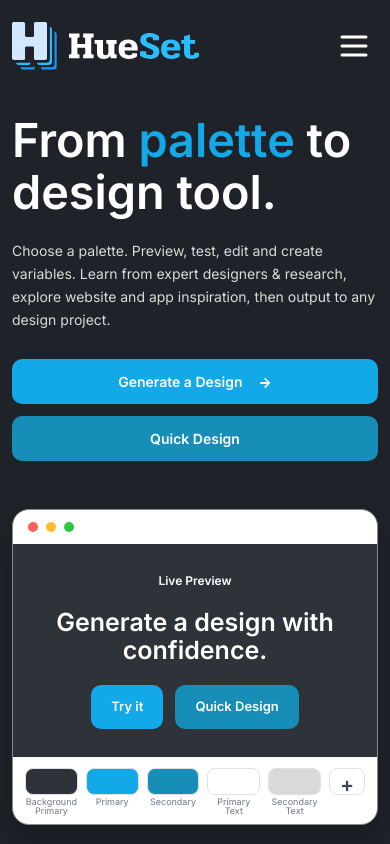
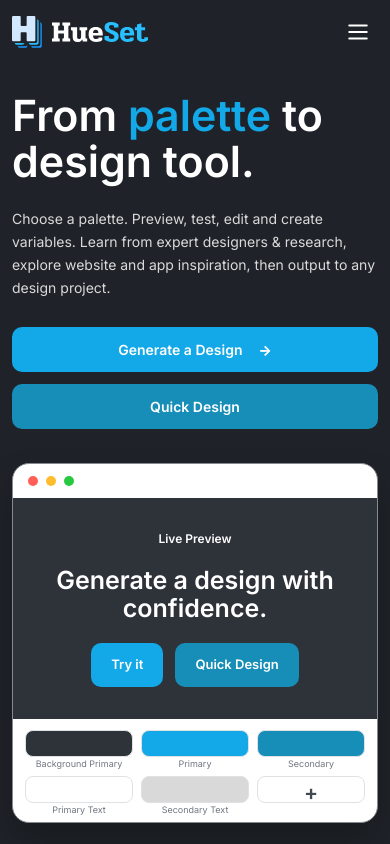
Before and after one commit to CavenLink-Dev/Pallete2Life, a React (Vite) app: page / in a window 390 px wide. Shown: the top 844 px of the page. Built offline with nearby package versions, Linux system fonts and the light colour scheme; the HTML template or start-up script is replaced by a standard one.

Commit message:
Make HueSet landing page fully responsive

```diff
--- a/src/pages/Home.css
+++ b/src/pages/Home.css
@@ -1,7 +1,7 @@
 .hueset-home-shell {
-  min-height: 100%;
+  min-height: 100dvh;
   overflow-x: hidden;
-  background: #000000;
+  background: #1f2329;
 }
 
 .hueset-home {
@@ -17,10 +17,9 @@
   --home-line: rgba(228, 230, 232, 0.28);
   --home-tool-ink: #151a1e;
   --home-tool-line: #dfe2e5;
-  --home-wrap: 1100px;
-  width: min(100%, 1263px);
-  min-height: 100%;
-  margin: 0 auto;
+  --home-wrap: 1440px;
+  width: 100%;
+  min-height: 100dvh;
   color: var(--home-white);
   background: var(--home-charcoal);
   font-family: Inter, ui-sans-serif, system-ui, -apple-system, BlinkMacSystemFont, "Segoe UI", sans-serif;
@@ -39,42 +38,42 @@
 .hueset-home p { margin: 0; letter-spacing: 0; }
 .hueset-home button,
 .hueset-home input { font: inherit; }
-.home-wrap { width: min(100% - 48px, var(--home-wrap)); margin-inline: auto; }
+.home-wrap { width: min(calc(100% - 64px), var(--home-wrap)); margin-inline: auto; }
 .hueset-home :is(a, button, input):focus-visible { outline: 3px solid #75d6ff; outline-offset: 3px; }
 
 .home-nav { position: relative; z-index: 20; background: var(--home-charcoal); }
-.home-nav-inner { position: relative; display: flex; min-height: 150px; align-items: center; justify-content: space-between; gap: 32px; }
-.home-brand { display: inline-flex; align-items: center; gap: 24px; flex-shrink: 0; }
-.home-brand-icon { width: 76px; height: 80px; object-fit: contain; }
-.home-brand-wordmark { width: 212px; height: auto; }
-.home-nav-links { display: flex; align-items: center; gap: 48px; color: var(--home-muted); font-size: 18px; font-weight: 700; }
+.home-nav-inner { position: relative; display: flex; min-height: 88px; align-items: center; justify-content: space-between; gap: 32px; }
+.home-brand { display: inline-flex; align-items: center; gap: 14px; flex-shrink: 0; }
+.home-brand-icon { width: 46px; height: 49px; object-fit: contain; }
+.home-brand-wordmark { width: 148px; height: auto; }
+.home-nav-links { display: flex; align-items: center; gap: 36px; color: var(--home-muted); font-size: 16px; font-weight: 700; }
 .home-nav-links > a { display: inline-flex; min-height: 44px; align-items: center; padding: 6px 2px; }
 .home-nav-links > a:hover { color: var(--home-white); }
-.home-menu-button { display: grid; width: 54px; height: 54px; place-items: center; border: 0; border-radius: 8px; color: var(--home-white); background: transparent; cursor: pointer; }
+.home-menu-button { display: grid; width: 44px; height: 44px; place-items: center; border: 0; border-radius: 8px; color: var(--home-white); background: transparent; cursor: pointer; }
 .home-menu-button:hover { background: rgba(255, 255, 255, 0.08); }
-.home-menu-button img { width: 44px; height: 44px; filter: invert(1); }
-.home-menu { position: absolute; top: 112px; right: 0; z-index: 30; display: grid; width: 230px; padding: 8px; border: 1px solid var(--home-line); border-radius: 8px; background: var(--home-card); box-shadow: 0 20px 50px rgba(0, 0, 0, 0.38); }
+.home-menu-button img { width: 32px; height: 32px; filter: invert(1); }
+.home-menu { position: absolute; top: 74px; right: 0; z-index: 30; display: grid; width: 230px; padding: 8px; border: 1px solid var(--home-line); border-radius: 8px; background: var(--home-card); box-shadow: 0 20px 50px rgba(0, 0, 0, 0.38); }
 .home-menu a { display: flex; min-height: 44px; align-items: center; padding: 10px 14px; border-radius: 6px; color: var(--home-muted); font-size: 14px; font-weight: 700; }
 .home-menu a:hover { color: var(--home-white); background: rgba(255, 255, 255, 0.08); }
 
-.home-hero { min-height: 446px; border-bottom: 1px solid var(--home-line); background: var(--home-charcoal); }
-.home-hero-grid { display: grid; grid-template-columns: minmax(0, 1fr) minmax(460px, 0.96fr); align-items: center; gap: 72px; padding-top: 34px; padding-bottom: 76px; }
-.home-hero-copy h1 { font-size: clamp(42px, 4.3vw, 58px); font-weight: 800; line-height: 1.12; }
+.home-hero { border-bottom: 1px solid var(--home-line); background: var(--home-charcoal); }
+.home-hero-grid { display: grid; min-height: 570px; grid-template-columns: minmax(0, 0.92fr) minmax(480px, 1.08fr); align-items: center; gap: clamp(48px, 6vw, 96px); padding-top: 48px; padding-bottom: 64px; }
+.home-hero-copy h1 { font-size: clamp(44px, 4vw, 64px); font-weight: 800; line-height: 1.08; }
 .home-hero-copy h1 span { color: var(--home-blue); }
-.home-hero-copy > p { max-width: 590px; margin-top: 20px; color: var(--home-muted); font-size: 15px; line-height: 1.65; }
+.home-hero-copy > p { max-width: 650px; margin-top: 22px; color: var(--home-muted); font-size: 16px; line-height: 1.65; }
 .home-hero-actions { display: flex; flex-wrap: wrap; gap: 12px; margin-top: 28px; }
 .home-button { display: inline-flex; min-height: 44px; align-items: center; justify-content: center; gap: 16px; padding: 11px 22px; border: 1px solid transparent; border-radius: 10px; font-size: 14px; font-weight: 800; transition: filter 150ms ease, background 150ms ease; }
 .home-button-primary { min-width: 190px; color: var(--home-white); background: var(--home-blue); }
 .home-button-secondary { min-width: 126px; color: var(--home-white); background: var(--home-blue-dark); }
 .home-button:hover { filter: brightness(1.1); }
 
-.home-promo { overflow: hidden; border: 1px solid #858a90; border-radius: 17px; color: var(--home-tool-ink); background: var(--home-white); box-shadow: 0 18px 34px rgba(0, 0, 0, 0.23); }
+.home-promo { width: 100%; max-width: 650px; justify-self: end; overflow: hidden; border: 1px solid #858a90; border-radius: 17px; color: var(--home-tool-ink); background: var(--home-white); box-shadow: 0 18px 34px rgba(0, 0, 0, 0.23); }
 .home-promo-chrome { display: flex; height: 34px; align-items: center; gap: 8px; padding: 0 15px; }
 .home-promo-chrome i { width: 10px; height: 10px; border-radius: 50%; }
 .home-promo-chrome i:nth-child(1) { background: #ff5f57; }
 .home-promo-chrome i:nth-child(2) { background: #febc2e; }
 .home-promo-chrome i:nth-child(3) { background: #28c840; }
-.home-promo-main { display: flex; min-height: 210px; flex-direction: column; align-items: center; justify-content: center; padding: 28px 24px; color: var(--home-white); background: #2e333a; text-align: center; }
+.home-promo-main { display: flex; min-height: 250px; flex-direction: column; align-items: center; justify-content: center; padding: 32px 24px; color: var(--home-white); background: #2e333a; text-align: center; }
 .home-promo-main > p { font-size: 12px; font-weight: 800; }
 .home-promo-main h2 { margin-top: 18px; font-size: clamp(24px, 2.5vw, 32px); font-weight: 800; line-height: 1.13; }
 .home-promo-main > div { display: flex; justify-content: center; gap: 12px; margin-top: 20px; }
@@ -87,12 +86,12 @@
 .home-promo-add { display: grid; height: 27px; place-items: center; border: 1px solid var(--home-tool-line); border-radius: 8px; color: #424952; font-size: 21px; font-weight: 700; }
 
 .home-demo-section { padding: 48px 0 58px; border-bottom: 1px solid var(--home-line); background: var(--home-surface); }
-.home-demo-grid { display: grid; grid-template-columns: repeat(2, minmax(0, 1fr)); gap: 94px; }
+.home-demo-grid { display: grid; grid-template-columns: repeat(2, minmax(0, 1fr)); gap: clamp(36px, 5vw, 72px); }
 .home-demo-column { min-width: 0; }
 .home-section-heading { text-align: center; }
 .home-section-heading h2 { font-size: 32px; font-weight: 800; line-height: 1.2; }
 .home-section-heading p { margin-top: 6px; color: var(--home-muted); font-size: 16px; }
-.home-lab { overflow: hidden; max-width: 440px; margin: 24px auto 0; border: 1px solid #686f78; border-radius: 17px; color: var(--home-tool-ink); background: var(--home-white); box-shadow: 0 20px 32px rgba(0, 0, 0, 0.28); }
+.home-lab { overflow: hidden; width: 100%; max-width: 520px; margin: 24px auto 0; border: 1px solid #686f78; border-radius: 17px; color: var(--home-tool-ink); background: var(--home-white); box-shadow: 0 20px 32px rgba(0, 0, 0, 0.28); }
 .home-lab-stage { display: grid; min-height: 220px; place-items: center; padding: 48px 28px; background: var(--home-soft-white); }
 .home-demo-button { min-width: 270px; min-height: 88px; padding: 20px 32px; border: 3px solid transparent; border-radius: 13px; color: var(--txt); background: var(--face); font-size: 30px; font-weight: 800; line-height: 1; cursor: pointer; transition: transform 140ms ease, box-shadow 140ms ease, background 140ms ease, opacity 140ms ease; }
 .home-demo-button[data-style="3d"] { box-shadow: 0 8px 0 var(--edge), 0 14px 18px rgba(21, 26, 30, 0.2); }
@@ -132,7 +131,7 @@
 .home-state-grid > button i { width: 38px; height: 38px; flex: 0 0 auto; border: 3px solid var(--home-white); border-radius: 8px; box-shadow: 0 0 0 1px var(--home-tool-line); }
 
 .home-help-section { padding: 48px 0 54px; border-bottom: 1px solid var(--home-line); background: var(--home-charcoal); }
-.home-help-grid { display: grid; grid-template-columns: repeat(3, minmax(0, 1fr)); gap: 62px; margin-top: 38px; }
+.home-help-grid { display: grid; grid-template-columns: repeat(3, minmax(0, 1fr)); gap: clamp(20px, 3vw, 44px); margin-top: 38px; }
 .home-help-card { min-height: 132px; padding: 18px 18px 20px; border: 1px solid #6c7480; border-radius: 16px; background: var(--home-card); text-align: center; }
 .home-help-card > span { display: block; width: 34px; height: 34px; margin: 0 auto 14px; border-radius: 8px; background: var(--home-white); box-shadow: inset 0 0 0 1px var(--home-line); }
 .home-help-card h3 { font-size: 15px; font-weight: 800; }
@@ -174,12 +173,18 @@
 }
 
 @media (max-width: 1050px) {
-  .home-nav-inner { min-height: 120px; }
-  .home-brand-icon { width: 60px; height: 64px; }
-  .home-brand-wordmark { width: 172px; }
-  .home-nav-links { gap: 26px; font-size: 16px; }
-  .home-hero-grid { grid-template-columns: 1fr 1fr; gap: 38px; }
-  .home-demo-grid { gap: 42px; }
+  .home-wrap { width: min(calc(100% - 48px), var(--home-wrap)); }
+  .home-nav-inner { min-height: 80px; }
+  .home-brand-icon { width: 40px; height: 43px; }
+  .home-brand-wordmark { width: 128px; }
+  .home-nav-links { gap: 24px; font-size: 15px; }
+  .home-menu { top: 68px; }
+  .home-hero-grid { min-height: 520px; grid-template-columns: minmax(0, 0.9fr) minmax(420px, 1.1fr); gap: 32px; padding-top: 40px; padding-bottom: 56px; }
+  .home-hero-copy h1 { font-size: clamp(42px, 5vw, 54px); }
+  .home-promo-main { min-height: 220px; }
+  .home-demo-grid { gap: 32px; }
+  .home-lab-stage { min-height: 200px; padding: 42px 22px; }
+  .home-demo-button { min-width: min(240px, 100%); min-height: 80px; font-size: 28px; }
   .home-help-grid { gap: 24px; }
   .home-offer-grid { grid-template-columns: repeat(2, minmax(0, 1fr)); }
   .home-footer-inner { grid-template-columns: 190px 1fr; }
@@ -188,17 +193,17 @@
 
 @media (max-width: 780px) {
   .home-wrap { width: min(100% - 32px, var(--home-wrap)); }
-  .home-nav-inner { min-height: 92px; }
-  .home-brand { gap: 12px; }
-  .home-brand-icon { width: 45px; height: 48px; }
-  .home-brand-wordmark { width: 130px; }
+  .home-nav-inner { min-height: 72px; }
+  .home-brand { gap: 10px; }
+  .home-brand-icon { width: 34px; height: 37px; }
+  .home-brand-wordmark { width: 108px; }
   .home-nav-links { gap: 16px; }
   .home-nav-links > a { display: none; }
   .home-menu-button { width: 48px; height: 48px; }
-  .home-menu-button img { width: 36px; height: 36px; }
-  .home-menu { top: 76px; }
-  .home-hero-grid { grid-template-columns: 1fr; gap: 48px; padding-top: 30px; padding-bottom: 58px; }
-  .home-hero-copy h1 { font-size: clamp(40px, 11vw, 54px); }
+  .home-menu-button img { width: 30px; height: 30px; }
+  .home-menu { top: 62px; }
+  .home-hero-grid { min-height: 0; grid-template-columns: 1fr; gap: 40px; padding-top: 36px; padding-bottom: 52px; }
+  .home-hero-copy h1 { font-size: clamp(40px, 10vw, 52px); }
   .home-promo { width: min(100%, 520px); margin-inline: auto; }
   .home-demo-grid { grid-template-columns: 1fr; gap: 58px; }
   .home-help-grid { grid-template-columns: 1fr; gap: 14px; }
@@ -209,16 +214,22 @@
 
 @media (max-width: 520px) {
   .home-wrap { width: min(100% - 24px, var(--home-wrap)); }
+  .home-nav-inner { min-height: 64px; }
+  .home-brand-icon { width: 30px; height: 33px; }
+  .home-brand-wordmark { width: 96px; }
+  .home-menu-button { width: 40px; height: 40px; }
+  .home-menu-button img { width: 26px; height: 26px; }
+  .home-menu { top: 56px; width: min(230px, calc(100vw - 24px)); }
   .home-hero { min-height: 0; }
-  .home-hero-grid { padding-top: 22px; padding-bottom: 44px; }
-  .home-hero-copy h1 { font-size: clamp(38px, 12vw, 48px); }
+  .home-hero-grid { gap: 34px; padding-top: 28px; padding-bottom: 44px; }
+  .home-hero-copy h1 { font-size: clamp(37px, 11vw, 46px); }
   .home-hero-copy > p { font-size: 14px; }
   .home-hero-actions { display: grid; grid-template-columns: 1fr; }
   .home-button { width: 100%; }
   .home-promo-main { min-height: 190px; padding-inline: 16px; }
   .home-promo-main h2 { font-size: 25px; }
   .home-promo-main > div { flex-wrap: wrap; }
-  .home-promo-palette { grid-template-columns: repeat(5, minmax(42px, 1fr)) 36px; overflow-x: auto; }
+  .home-promo-palette { grid-template-columns: repeat(3, minmax(0, 1fr)); align-items: start; overflow: visible; }
   .home-demo-section { padding: 40px 0 48px; }
   .home-section-heading h2 { font-size: 28px; }
   .home-section-heading p { font-size: 14px; }
```
